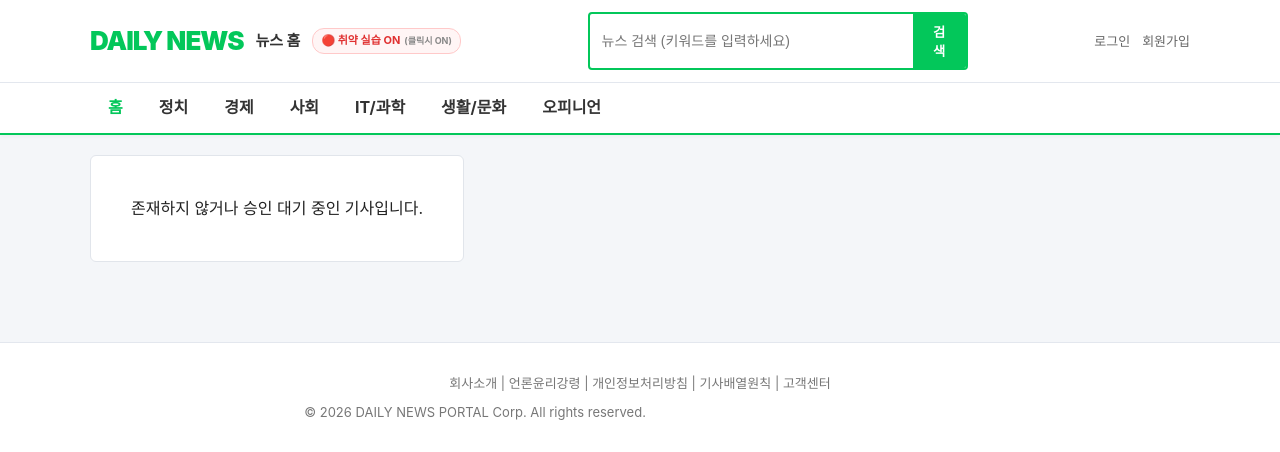
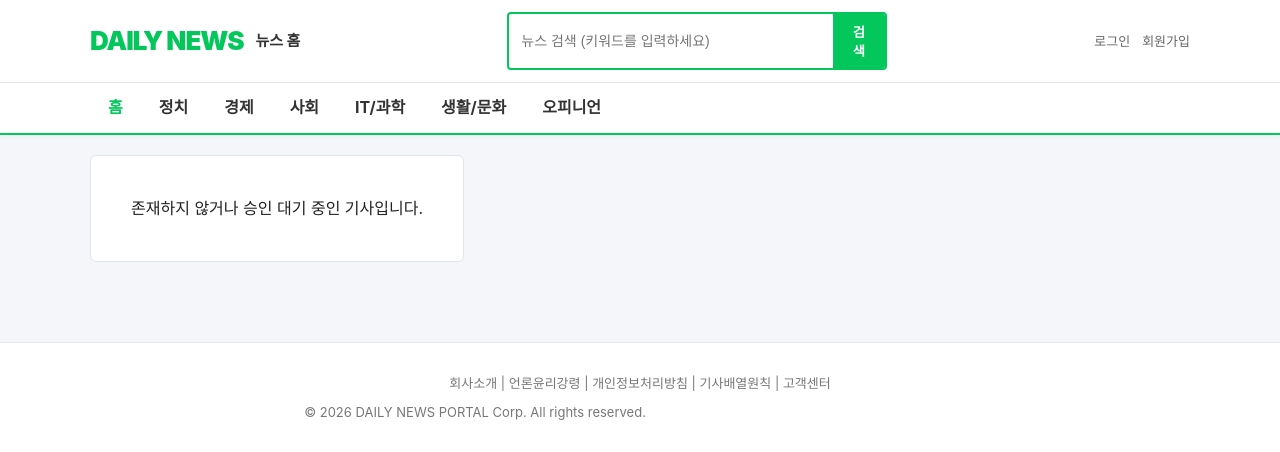
Before and after one commit to moongunstory/news_portal, a PHP site: page /view.php in a window 1280 px wide. Shown: the top 452 px of the page. Run offline with PHP 8.4, Linux system fonts and the light colour scheme; data comes from the database, SQL or seed files in the repository.

Commit message:
Security: remove ON/OFF button, block dir listing, strip HTML comments

```diff
--- a/config.php
+++ b/config.php
@@ -90,4 +90,12 @@ if ($chk_fail && mysqli_num_rows($chk_fail) == 0) {
 $mode_query = @mysqli_query($conn, "SELECT secure_mode FROM site_settings WHERE id = 1");
 $mode_row = $mode_query ? mysqli_fetch_assoc($mode_query) : null;
 define('SECURE_MODE', ($mode_row && (int)$mode_row['secure_mode'] === 1));
+
+// ── 보안 모드 ON 시: HTML 주석 자동 제거 (소스코드 노출 방지) ────
+if (SECURE_MODE) {
+    ob_start(function($buffer) {
+        // HTML 주석 제거 (<!-- ... --> 패턴, 멀티라인 포함)
+        return preg_replace('/<!--.*?-->/s', '', $buffer);
+    });
+}
 ?>
--- a/footer.php
+++ b/footer.php
@@ -15,6 +15,7 @@
     </div>
 </footer>
 
+<?php if (!SECURE_MODE): ?>
 <!--
 ========================================================================
 [개발팀 내부 메모 - 퇴근 전 확인 요망]
@@ -28,6 +29,7 @@
 ppt 만들 줄 모르는데, 어디 ppt 잘 만드는 사람 없으려나.
 충한님이 되게 잘하시는 것 같던데.
 -->
+<?php endif; ?>
 
 </body>
 </html>
--- a/header.php
+++ b/header.php
@@ -20,18 +20,6 @@ $current_name = $_SESSION['name'] ?? '';
             <a href="/index.php" class="logo">DAILY NEWS</a>
             <span class="logo-sub">뉴스 홈</span>
 
-            <!-- 🟢/🔴 보안 모드 스위치 상태 배지 -->
-            <?php if (SECURE_MODE): ?>
-                <a href="/secure_off.php?key=security2026reset" onclick="return confirm('🔴 취약 실습 모드로 전환하시겠습니까?');" style="display:inline-flex; align-items:center; gap:4px; background:#ebfbee; color:#2b8a3e; border:1px solid #b2f2bb; padding:3px 8px; border-radius:12px; font-size:11px; font-weight:bold; text-decoration:none;" title="클릭 시 취약 실습 모드로 전환">
-                    <span>🟢 보안 강화 ON</span>
-                    <span style="font-size:9px; color:#666;">(클릭시 OFF)</span>
-                </a>
-            <?php else: ?>
-                <a href="/secure_on.php?key=security2026reset" onclick="return confirm('🟢 보안 강화 모드로 전환하시겠습니까?');" style="display:inline-flex; align-items:center; gap:4px; background:#fff5f5; color:#e03131; border:1px solid #ffc9c9; padding:3px 8px; border-radius:12px; font-size:11px; font-weight:bold; text-decoration:none;" title="클릭 시 보안 강화 모드로 전환">
-                    <span>🔴 취약 실습 ON</span>
-                    <span style="font-size:9px; color:#888;">(클릭시 ON)</span>
-                </a>
-            <?php endif; ?>
         </div>
 
         <form action="/index.php" method="GET" class="search-box">
--- a/login.php
+++ b/login.php
@@ -133,7 +133,6 @@ require_once __DIR__ . '/header.php';
             </div>
 
             <?php if (SECURE_MODE): ?>
-                <!-- 🟢 보안 모드 전용 CAPTCHA (자동 입력 방지 문자) -->
                 <div class="form-group" style="margin-top: 15px;">
                     <label for="captcha">자동 입력 방지문자 <span style="color:#e03131;">*</span></label>
                     <div style="display: flex; gap: 10px; margin-bottom: 8px; align-items: center;">
--- a/secure_off.php
+++ b/secure_off.php
@@ -26,6 +26,12 @@ if (file_exists($uploads_htaccess)) {
     @unlink($uploads_htaccess);
 }
 
+// ── 루트 디렉터리의 .htaccess 제거 (디렉토리 리스팅 차단 해제) ────
+$root_htaccess = __DIR__ . '/.htaccess';
+if (file_exists($root_htaccess)) {
+    @unlink($root_htaccess);
+}
+
 $redirect = $_GET['redirect'] ?? '/index.php';
 if (!is_string($redirect) || substr($redirect, 0, 1) !== '/' || substr($redirect, 0, 2) === '//') {
     $redirect = '/index.php';
```
Also changed, not shown: secure_on.php (+8 -1 lines).
